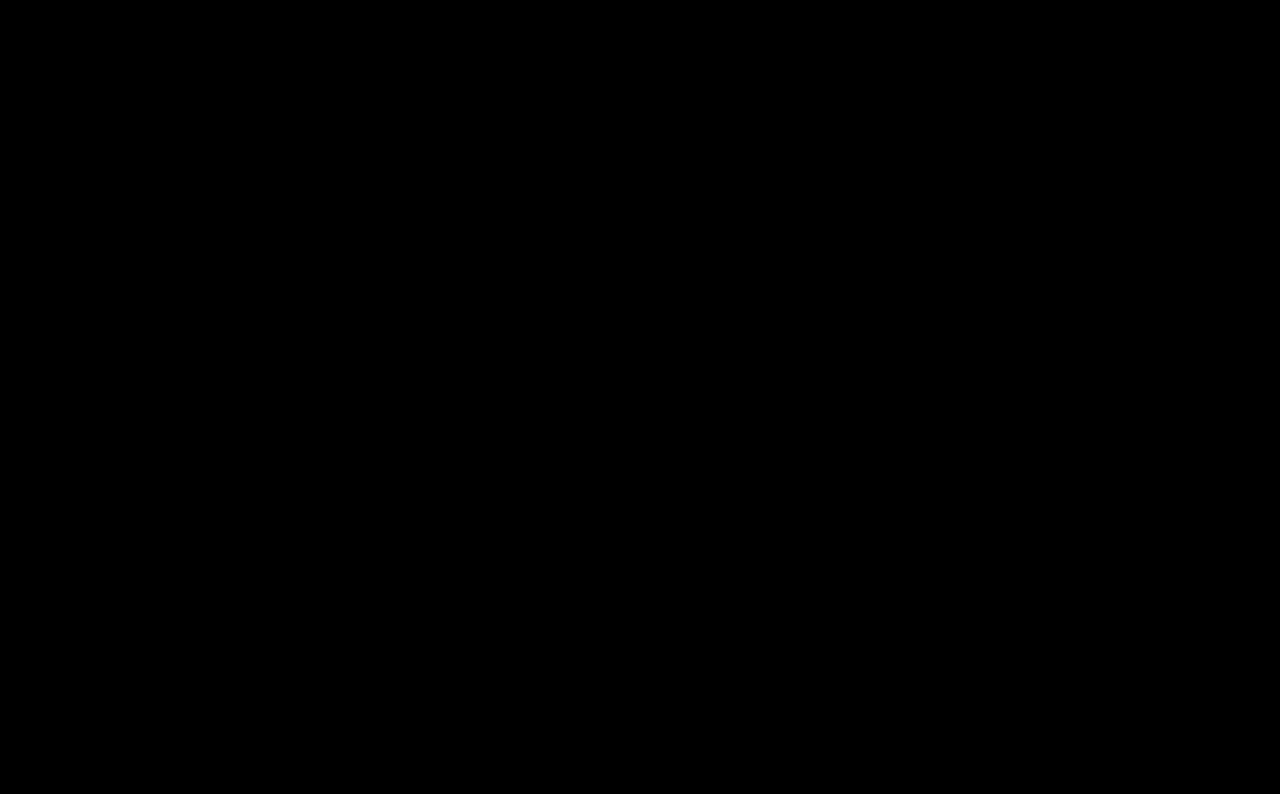
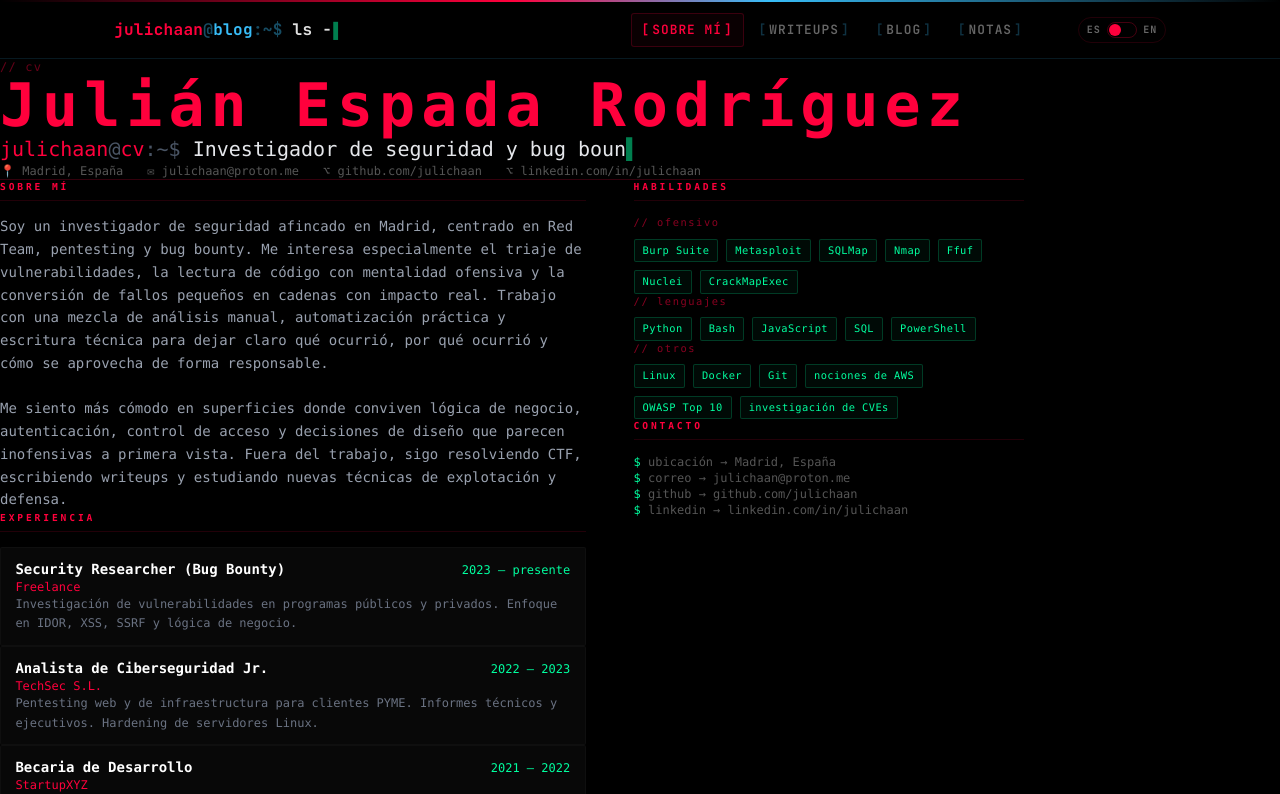
Before and after one commit to julichaan/julichaan_vercel_app, a Vue app: page /about in a window 1280 px wide. Before the commit this address had no page. Shown: the top 794 px of the page. Built offline with nearby package versions, Linux system fonts and the light colour scheme.

Commit message:
Restore about page navigation

```diff
--- a/src/components/AppFooter.vue
+++ b/src/components/AppFooter.vue
@@ -5,6 +5,7 @@ import { useLanguage } from '../composables/useLanguage'
 const { isSpanish } = useLanguage()
 
 const LINKS = [
+  { label: { es: 'Sobre mí', en: 'About' }, path: '/about' },
   { label: 'Writeups',       path: '/writeups' },
   { label: 'Blog',           path: '/blog' },
   { label: { es: 'Notas', en: 'Notes' }, path: '/notes' },
--- a/src/components/AppHeader.vue
+++ b/src/components/AppHeader.vue
@@ -35,6 +35,7 @@ onMounted(async () => {
 onUnmounted(() => { stopped = true })
 
 const NAV = computed(() => [
+  { label: isSpanish.value ? 'Sobre mí' : 'About', path: '/about' },
   { label: 'Writeups', path: '/writeups' },
   { label: 'Blog', path: '/blog' },
   { label: isSpanish.value ? 'Notas' : 'Notes', path: '/notes' },
--- a/src/components/Live2DAvatar.vue
+++ b/src/components/Live2DAvatar.vue
@@ -5,6 +5,7 @@ import hackerHero from '../assets/hacker-hero.png'
 const hovered = ref(false)
 
 const NAV_ITEMS = [
+  { label: 'About',          path: '/about' },
   { label: 'Writeups',       path: '/writeups' },
   { label: 'Blog',           path: '/blog' },
   { label: 'Notes',          path: '/notes' },
--- a/src/router/index.js
+++ b/src/router/index.js
@@ -22,6 +22,14 @@ const router = createRouter({
       meta: { layout: 'default', title: `Writeups · ${BASE}` }
     },
     {
+      path: '/about',
+      component: () => import('../views/CV.vue'),
+      meta: {
+        layout: 'default',
+        title: { es: `Sobre mí · ${BASE}`, en: `About · ${BASE}` },
+      },
+    },
+    {
       path: '/blog',
       component: () => import('../views/Blog.vue'),
       meta: { layout: 'default', title: `Blog · ${BASE}` }
```
